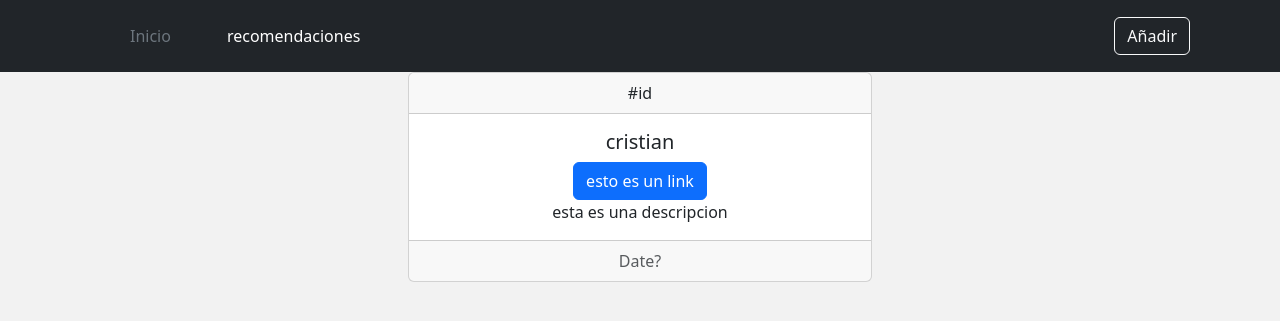
After one commit to Collapsium/Flask_AWS_testing, a Flask app: page /recommendations in a window 1280 px wide. The commit adds this page. Shown: the top 321 px of the page. Run offline with Flask 2, Linux system fonts and the light colour scheme.

Commit message:
add header and card macro

```diff
--- a/app/__init__.py
+++ b/app/__init__.py
@@ -2,6 +2,6 @@ from flask import Flask
 
 #lo que traeremos a flask, por el nombre python cacha que es un package
 
-app = Flask(__name__, template_folder='../templates')
+app = Flask(__name__, template_folder='../templates', static_folder='../static')
 from app import views
 from app import admin_views
--- a/app/views.py
+++ b/app/views.py
@@ -5,6 +5,37 @@ from flask import render_template
 def index():  #Funcion que anda cuando se está en "/"
     return render_template('/public/index.html')
 
-@app.route("/pagina2")
-def pagina2():
-    return "<h1 style='color:blue' > pagina2 </h1>"
+@app.route("/data")
+def data():
+    dato = "amongus" #Puede ser cualquier objeto de python
+    arr_data = ["dato1 de arr", "dato2 de arr", "dato3 de arr"]
+    dict_data = {"dato1 de dictionary": 1, "dato2 de dictionary": 2, "dato3 de dictionary": 3}
+    pool_data = ("pool1", "pool2")
+
+    def funcion(x, qty):
+        return x * qty
+
+    class clase_epica:
+        def __init__(self, arg):
+            self.arg = arg
+
+        def test(self):
+            return f"funcionando clase_epica, {self.arg}"
+
+    my_clase_epica = clase_epica(
+        arg = "amongus"
+    )
+
+    return render_template(
+        '/public/data.html',
+        dato=dato,
+        arr_data = arr_data,
+        dict_data = dict_data,
+        pool_data = pool_data,
+        clase_epica = clase_epica,
+        my_clase_epica = my_clase_epica
+    )
+
+@app.route("/recommendations")
+def recommendations():
+    return render_template('/public/recommendations.html')
--- a/static/css/style.css
+++ b/static/css/style.css
@@ -1,4 +1,3 @@
 body{
-    background-color: #000000;
-
+    background-color: #f2f2f2;
 }
--- a/static/js/app.js
+++ b/static/js/app.js
@@ -1,2 +1 @@
-
 console.log("js working")
--- /dev/null
+++ b/templates/macros/card_macro.html
@@ -0,0 +1,25 @@
+
+{% macro card(id , nombre="", link="", descpricion="")  -%}
+
+<html lang="en">
+    <body>
+    <div class="d-flex justify-content-center">
+        <div class=" card text-center d-flex justify-content-center " style="width: 29rem">
+          <div class="card-header ">
+            #id
+          </div>
+          <div class="card-body">
+            <h5 class="card-title">{{ nombre }}</h5>
+            <a href="#" class="btn btn-primary">{{ link }}</a>
+            <p class="card-text">{{ descpricion }}</p>
+          </div>
+          <div class="card-footer text-muted">
+            Date?
+          </div>
+        </div>
+    </div>
+
+    </body>
+</html>
+
+{% endmacro %}
--- /dev/null
+++ b/templates/macros/header_macro.html
@@ -0,0 +1,24 @@
+
+{% macro header(nombre="")  -%}
+
+<header class="p-3 text-bg-dark ">
+    <div class="container">
+      <div class="d-flex flex-wrap align-items-center justify-content-center justify-content-lg-start">
+        <ul class="nav col-12 col-lg-auto me-lg-auto mb-2 justify-content-center mb-md-0">
+            {% if nombre == "inicio" %}
+              <li><a href="/" class="nav-link px-5 text-white">Inicio</a></li>
+              <li><a href="/recommendations" class="nav-link px-2 text-secondary">recomendaciones</a></li>
+            {% elif nombre == "recomendaciones" %}
+              <li><a href="/" class="nav-link px-5 text-secondary">Inicio</a></li>
+              <li><a href="/recommendations" class="nav-link px-2 text-white">recomendaciones</a></li>
+            {% endif %}
+        </ul>
+
+        <div class="text-end">
+          <button type="button" class="btn btn-outline-light me-2">Añadir</button>
+        </div>
+      </div>
+    </div>
+  </header>
+
+{% endmacro %}
--- a/templates/macros/input_macro.html
+++ b/templates/macros/input_macro.html
@@ -4,4 +4,4 @@
         <label> {{ label }}</label>
         <input class="form-control" type="{{ type }}" name= "{{ name }}", id= "{{ id }}", placeholder="{{ placeholder }}">
     </div>
-    {% endmacro %}}
+    {% endmacro %}
--- a/templates/public/data.html
+++ b/templates/public/data.html
@@ -1,4 +1,4 @@
-{% extends "public/templates/public_template.html"%}
+{% extends "public/templates/public_template.html" %}
 
 {% import "macros/input_macro.html" as im %}
 
--- /dev/null
+++ b/templates/public/recommendations.html
@@ -0,0 +1,16 @@
+{% extends "public/templates/public_template.html" %}
+{% import "macros/header_macro.html" as m_header %}
+{% import "macros/card_macro.html" as m_card %}
+
+
+{% block title %} Recomendations {% endblock %}
+
+{% block header %}
+    {{ m_header.header(nombre="recomendaciones") }}
+{% endblock %}
+
+{% block main %}
+
+    {{ m_card.card(id=1 , nombre="cristian", link="esto es un link", descpricion="esta es una descripcion") }}
+
+{% endblock %}
```
Also changed, not shown: templates/public/index.html (+12 -14 lines), static/css/custom.scss (added), 1 other file.
